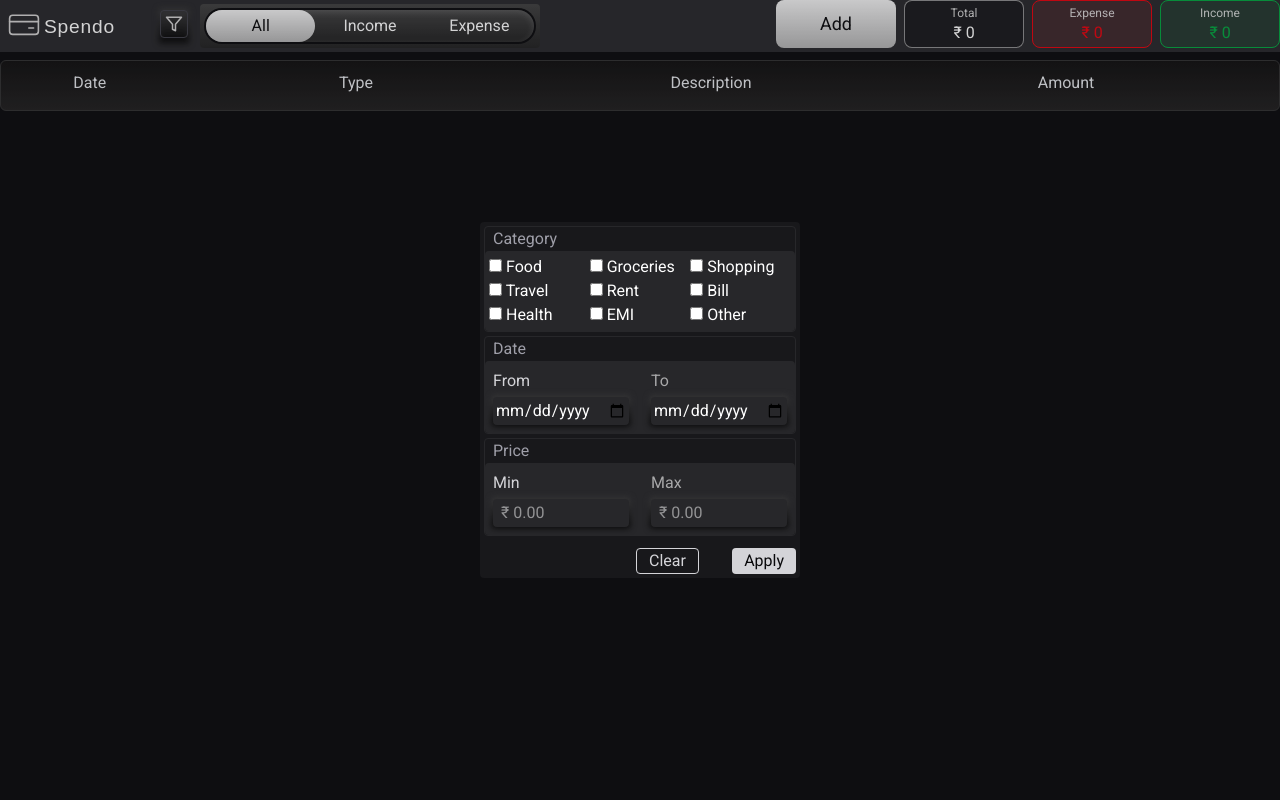
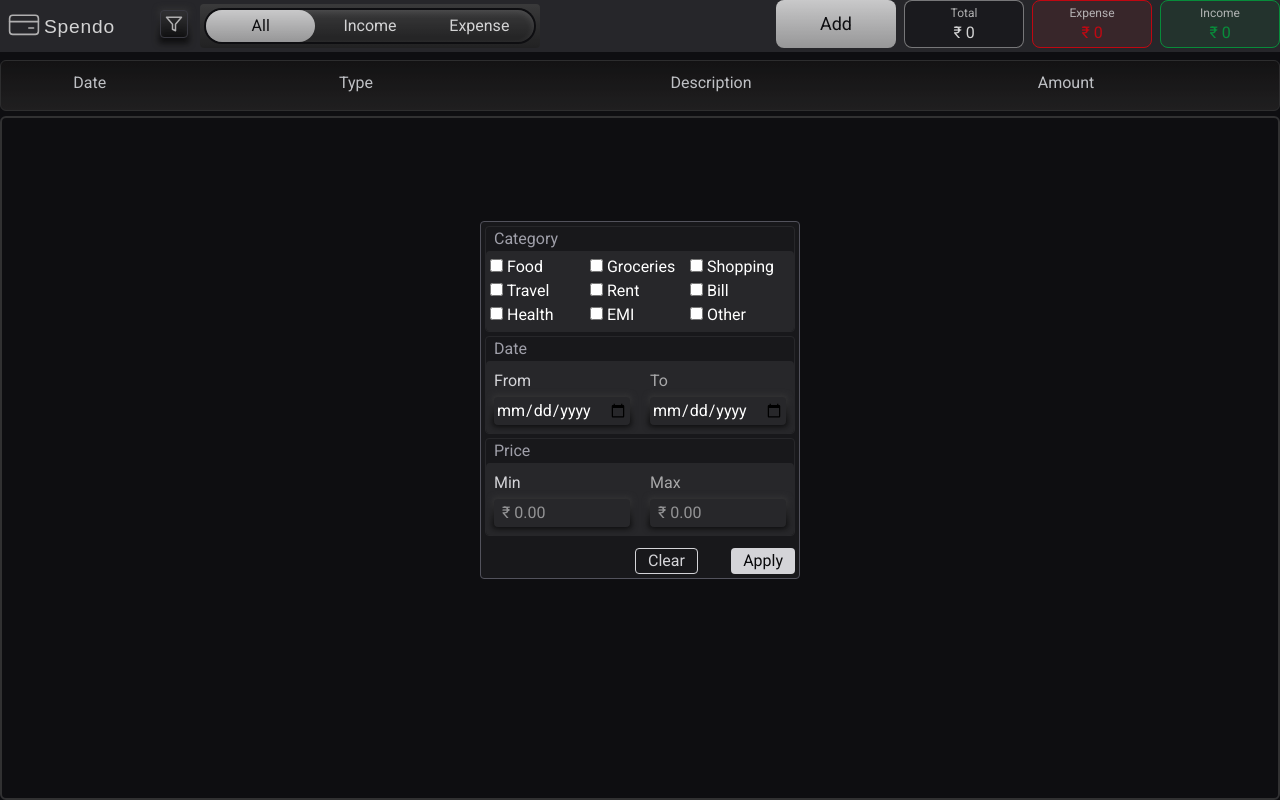
Before and after one commit to QuantumDev573/Spendo-expenseTracker, a website: page index.html in a window 1280 px wide. Both pictures are taken after a click on the button 174 px from the left and 24 px from the top of the page. Drawn offline with Linux system fonts and the light colour scheme; a web font is replaced by a local one.

Commit message:
make new changes

```diff
--- a/index.html
+++ b/index.html
@@ -10,10 +10,13 @@
     <link rel="preconnect" href="https://fonts.gstatic.com" crossorigin>
     <link href="https://fonts.googleapis.com/css2?family=Google+Sans:ital,opsz,wght@0,17..18,400..700;1,17..18,400..700&family=Inter:ital,opsz,wght@0,14..32,100..900;1,14..32,100..900&family=Roboto:ital,wght@0,100..900;1,100..900&display=swap" rel="stylesheet">
     <style>
-          body{
+         html,body{
               position: relative;
               color: white;
               font-weight: 400;
+              overflow-y: hidden;
+              height: 100vh;
+              overflow: hidden;
           }
           .transaction {
           display: grid;
@@ -85,7 +88,7 @@
         </style>
 </head>
 <body>
-  <div class="w-full h-screen flex flex-col">
+  <div class="w-full h-screen flex flex-col" >
     <div class=" mb-2  grid grid-cols-1 md:grid-cols-[0.01fr_1fr_0.5fr] bg-zinc-800 ">
       <div class="flex justify-between items-center">
         <div class="mb-1 ">
@@ -201,8 +204,8 @@
     </div>
 
     <!-- List Data  -->
-    <div >
-      <ul id="transactionList" class=" flex-1 overflow-y-auto">
+    <div style="height: 100vh; border: 2px solid rgba(114, 114, 114, 0.414); padding: 4px; border-radius: 6px; overflow: hidden;">
+      <ul id="transactionList" class="" style="overflow-y: auto; height:100%; ">
       </ul>
     </div>
   </div>
@@ -304,8 +307,8 @@
 
 
 <!-- Filters components -->
-  <div class=" filterContainer hidden z-20 absolute top-1/2 left-1/2 -translate-x-1/2 -translate-y-1/2">
-    <div class="w-80 p-1 bg-zinc-900  rounded flex flex-col justify-center items-center">
+  <div class=" filterContainer hidden  z-20 absolute top-1/2 left-1/2 -translate-x-1/2 -translate-y-1/2">
+    <div class="w-80 p-1 bg-zinc-900  rounded flex flex-col justify-center items-center border border-zinc-600">
       <!-- category filter  -->
       <div class="w-full mb-1 border border-zinc-800 rounded">
         <span class="text-zinc-400 p-2">Category</span>
@@ -360,7 +363,7 @@
             <div>
               <span class="text-zinc-300">Min</span>
               <div class="diContainer  w-fit mt-1">
-                <input type="number" name="" id="" placeholder="&#8377; 0.00" class=" rangeMin no-spinner p-0.5 pl-2  w-34 border-none bg-zinc-800 border-zinc-600 rounded  focus:outline-none ">
+                <input type="number" name="" id="" placeholder="&#8377; 0.00" class="rangeMin no-spinner p-0.5 pl-2  w-34 border-none bg-zinc-800 border-zinc-600 rounded  focus:outline-none" >
               </div>
             </div>
 
@@ -388,6 +391,8 @@
 
 
 
+
+
 <script src="main.js"></script>
 </body>
 </html>
--- a/style.css
+++ b/style.css
@@ -13,6 +13,12 @@
   .no-spinner {
     -moz-appearance: textfield;
   }
+
+
+  input[type="number"] {
+  -moz-appearance: textfield;
+  }
+
 }
 
 
```
